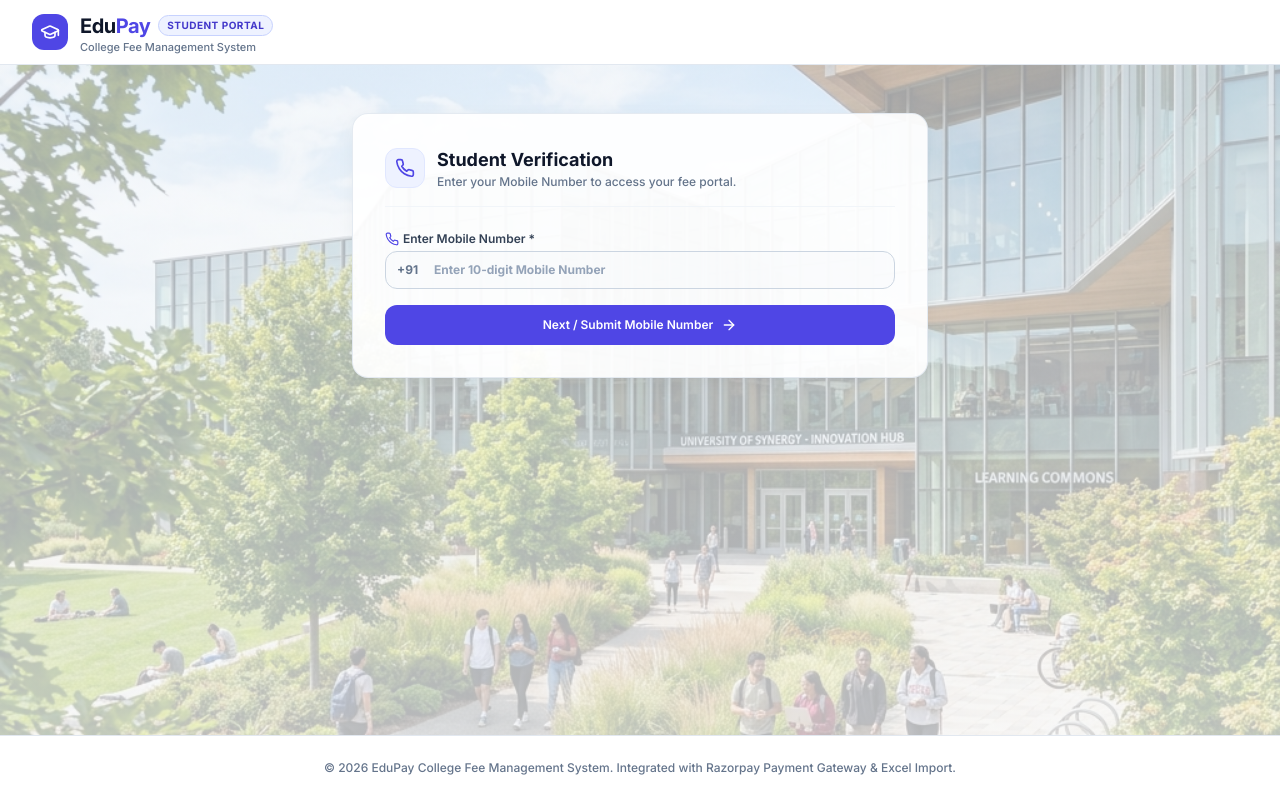
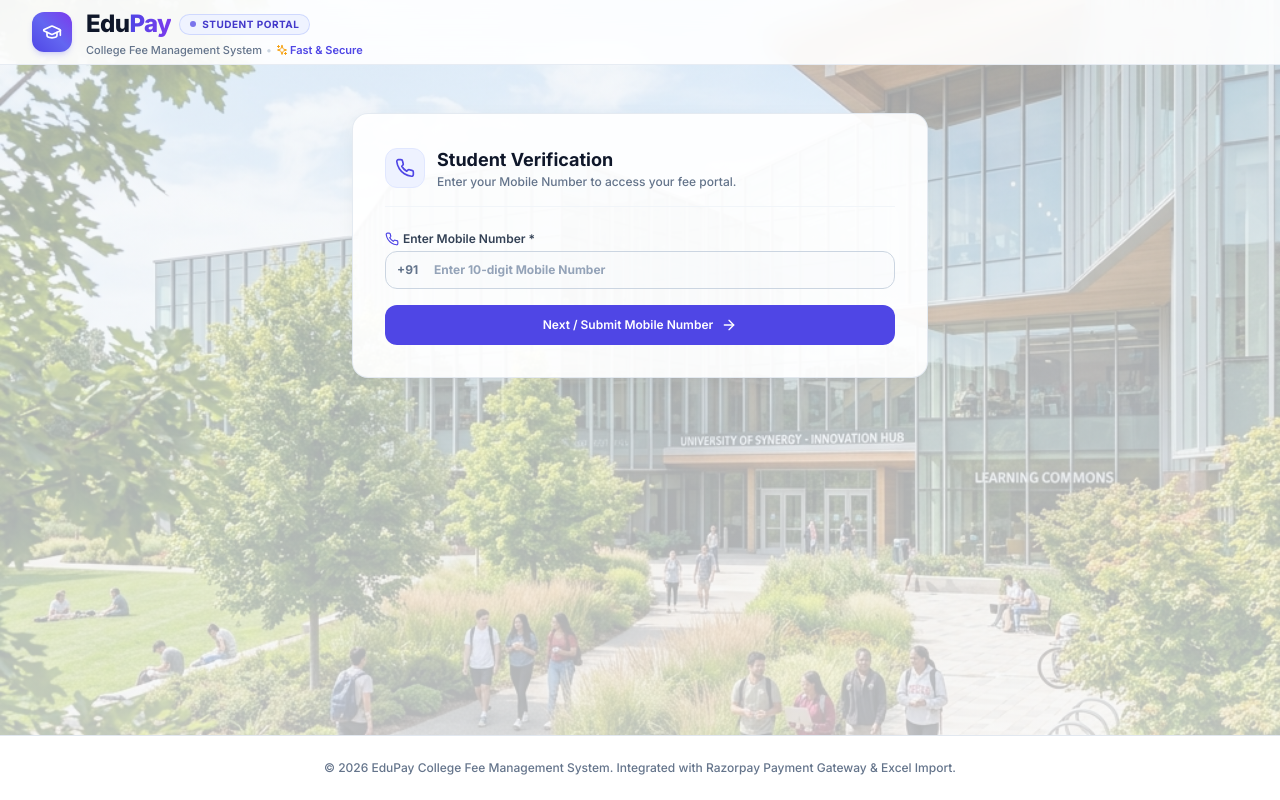
Before and after one commit to sakshimohite2909-spec/fees, a React (Vite) app: page / in a window 1280 px wide. Built offline with nearby package versions, Linux system fonts and the light colour scheme.

Commit message:
Upgrade Navbar design to modern glassmorphism with gradient brand accent

```diff
--- a/src/components/Navbar.jsx
+++ b/src/components/Navbar.jsx
@@ -1,52 +1,62 @@
 import React from 'react';
-import { GraduationCap, LogOut } from 'lucide-react';
+import { GraduationCap, LogOut, Sparkles } from 'lucide-react';
 
 export default function Navbar({ currentUser, activeRole, onOpenAuth, onLogout }) {
   return (
-    <header className="sticky top-0 z-30 bg-white border-b border-slate-200 shadow-xs max-w-full">
+    <header className="sticky top-0 z-30 bg-white/90 backdrop-blur-md border-b border-slate-200/80 shadow-xs shadow-indigo-500/5 max-w-full">
       <div className="max-w-7xl mx-auto px-3 sm:px-6 lg:px-8">
-        <div className="flex items-center justify-between h-14 sm:h-16 gap-2">
+        <div className="flex items-center justify-between h-15 sm:h-16 gap-2">
 
           {/* Logo & Title */}
-          <div className="flex items-center gap-2 sm:gap-3 shrink-0 min-w-0">
-            <div className="w-8 h-8 sm:w-9 sm:h-9 rounded-xl bg-indigo-600 flex items-center justify-center text-white shadow-xs shrink-0">
-              <GraduationCap className="w-4 h-4 sm:w-5 sm:h-5 text-white" />
+          <div className="flex items-center gap-2.5 sm:gap-3.5 shrink-0 min-w-0">
+            <div className="w-9 h-9 sm:w-10 sm:h-10 rounded-xl bg-gradient-to-tr from-indigo-600 via-indigo-500 to-violet-600 flex items-center justify-center text-white shadow-md shadow-indigo-500/20 shrink-0 transform hover:scale-105 transition-transform duration-200">
+              <GraduationCap className="w-5 h-5 sm:w-5.5 sm:h-5.5 text-white" />
             </div>
             <div className="min-w-0">
               <div className="flex items-center gap-1.5 sm:gap-2">
-                <span className="font-bold text-lg sm:text-xl tracking-tight text-slate-900 leading-none">
-                  Edu<span className="text-indigo-600">Pay</span>
+                <span className="font-extrabold text-xl sm:text-2xl tracking-tight text-slate-900 leading-none">
+                  Edu<span className="bg-gradient-to-r from-indigo-600 to-violet-600 bg-clip-text text-transparent">Pay</span>
                 </span>
-                <span className={`text-[9px] sm:text-[10px] font-bold uppercase tracking-wider px-2 py-0.5 rounded-full border hidden sm:inline-block ${
+                <span className={`text-[9px] sm:text-[10px] font-bold uppercase tracking-wider px-2.5 py-0.5 rounded-full border flex items-center gap-1.5 shadow-2xs ${
                   activeRole === 'admin'
-                    ? 'bg-slate-900 text-white border-slate-900'
-                    : 'bg-indigo-50 text-indigo-700 border-indigo-200'
+                    ? 'bg-slate-900 text-white border-slate-800'
+                    : 'bg-indigo-50/90 text-indigo-700 border-indigo-200/80'
                 }`}>
-                  {activeRole === 'admin' ? 'Admin Portal' : 'Student Portal'}
+                  <span className={`w-1.5 h-1.5 rounded-full ${activeRole === 'admin' ? 'bg-emerald-400' : 'bg-indigo-600'} animate-pulse`} />
+                  <span>{activeRole === 'admin' ? 'Admin Portal' : 'Student Portal'}</span>
                 </span>
               </div>
-              <p className="text-[11px] text-slate-500 font-medium hidden md:block leading-none mt-0.5">College Fee Management System</p>
+              <p className="text-[11px] text-slate-500 font-medium hidden md:flex items-center gap-1 leading-none mt-1">
+                <span>College Fee Management System</span>
+                <span className="text-slate-300">•</span>
+                <span className="text-indigo-600 font-semibold flex items-center gap-0.5">
+                  <Sparkles className="w-3 h-3 text-amber-500" /> Fast & Secure
+                </span>
+              </p>
             </div>
           </div>
 
           {/* User Account Controls & Logout Button */}
-          <div className="flex items-center gap-2 shrink-0">
+          <div className="flex items-center gap-2 sm:gap-3 shrink-0">
             {currentUser && (
-              <div className="flex items-center gap-2 bg-slate-50 px-2 sm:px-3 py-1 rounded-xl border border-slate-200">
-                <div className="text-right max-w-[90px] sm:max-w-[140px] truncate">
-                  <p className="text-xs sm:text-sm font-semibold text-slate-900 leading-none truncate">
+              <div className="flex items-center gap-2 sm:gap-2.5 bg-slate-50/90 hover:bg-white px-2.5 sm:px-3 py-1.5 rounded-2xl border border-slate-200/90 shadow-2xs transition-all">
+                <div className="text-right max-w-[100px] sm:max-w-[150px] truncate">
+                  <p className="text-xs sm:text-sm font-bold text-slate-900 leading-none truncate">
                     {currentUser.fullName || 'Student'}
                   </p>
+                  <p className="text-[10px] text-slate-500 font-medium font-mono leading-tight mt-0.5 truncate">
+                    +91 {currentUser.mobile || 'Active'}
+                  </p>
                 </div>
-                <div className="w-6 h-6 sm:w-7 sm:h-7 rounded-lg bg-indigo-600 flex items-center justify-center font-bold text-white text-[11px] sm:text-xs shrink-0">
+                <div className="w-7 h-7 sm:w-8 sm:h-8 rounded-xl bg-gradient-to-br from-indigo-600 to-indigo-700 flex items-center justify-center font-black text-white text-xs sm:text-sm shadow-xs shrink-0">
                   {(currentUser.fullName?.[0] || 'S').toUpperCase()}
                 </div>
                 <button
                   onClick={onLogout}
-                  title="Logout"
-                  className="flex items-center gap-1 px-2 py-1 rounded-lg bg-white hover:bg-slate-100 text-slate-700 font-medium text-xs border border-slate-200 transition-all cursor-pointer shrink-0"
+                  title="Logout Account"
+                  className="flex items-center gap-1.5 px-2.5 py-1.5 rounded-xl bg-white hover:bg-rose-50 text-slate-700 hover:text-rose-600 font-semibold text-xs border border-slate-200 hover:border-rose-200 transition-all cursor-pointer shrink-0 shadow-2xs group"
                 >
-                  <LogOut className="w-3.5 h-3.5 text-slate-500 shrink-0" />
+                  <LogOut className="w-3.5 h-3.5 text-slate-500 group-hover:text-rose-600 transition-colors shrink-0" />
                   <span className="hidden sm:inline">Logout</span>
                 </button>
               </div>
```
